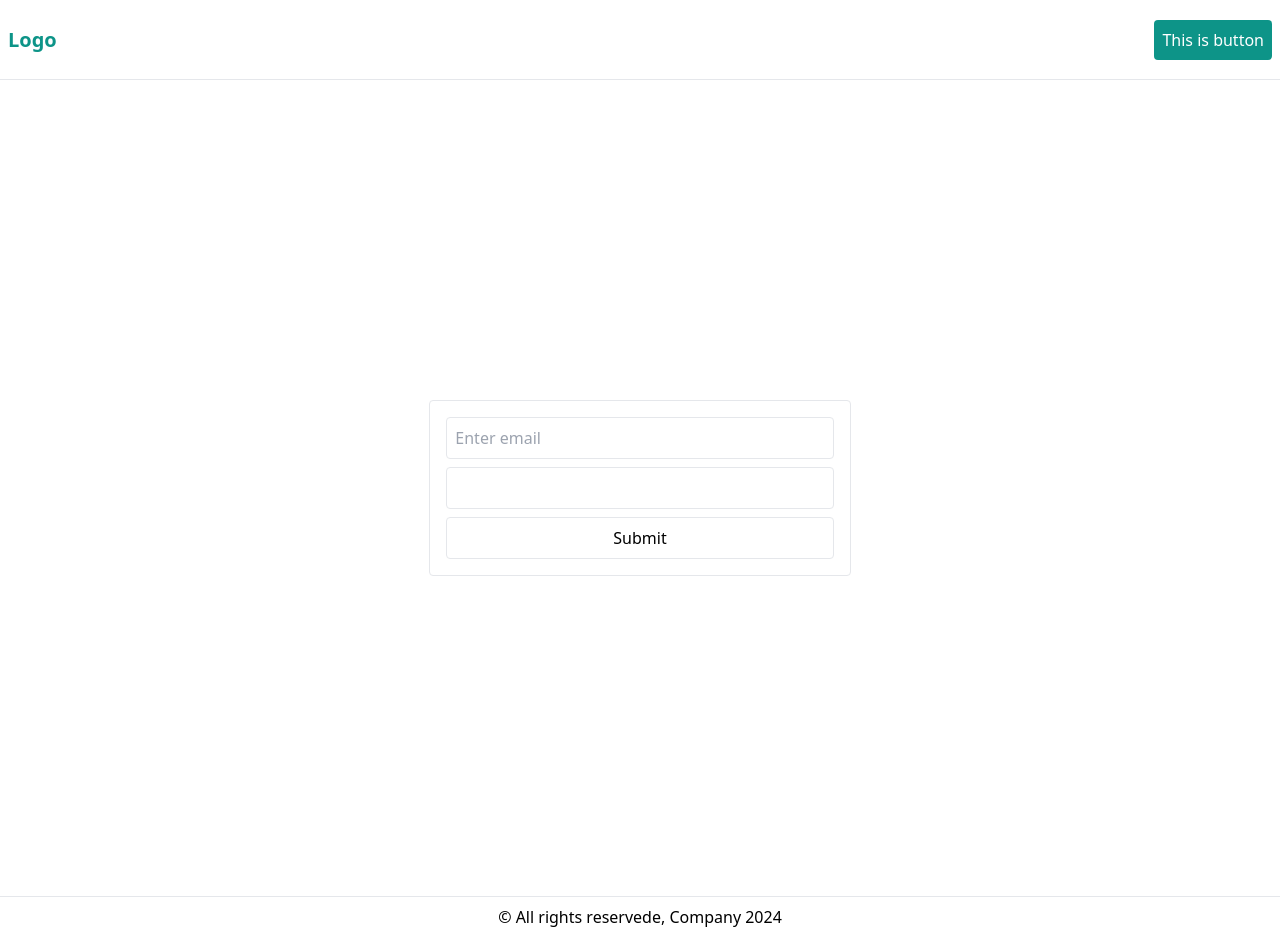
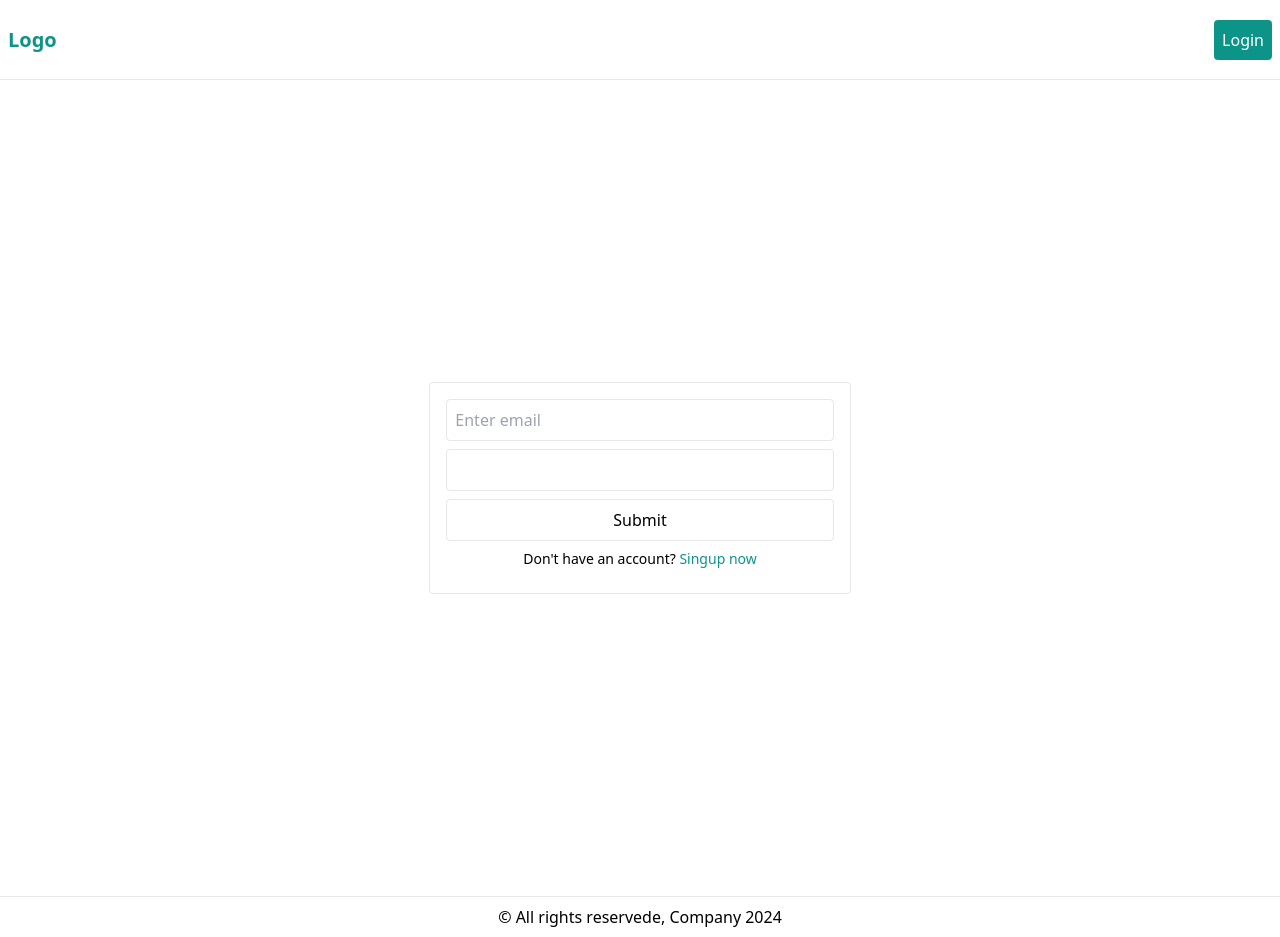
Before and after one commit to ashsajal1/react-tsx-tailwind-template, a React (Vite) app: page /login in a window 1280 px wide. Built offline with nearby package versions, Linux system fonts and the light colour scheme.

Commit message:
edit navbar

```diff
--- a/src/components/partials/navbar.tsx
+++ b/src/components/partials/navbar.tsx
@@ -1,11 +1,12 @@
+import { Link } from "react-router-dom";
 import Button from "../ui/button";
 
 export default function Navbar() {
   return (
     <nav className="flex items-center justify-between p-2 h-[80px] border-b">
-        <div className="text-xl font-bold text-primary">Logo</div>
+        <Link to='/' className="text-xl font-bold text-primary">Logo</Link>
         <div>
-            <Button>This is button</Button>
+            <Button>Login</Button>
         </div>
     </nav>
   )
--- a/src/pages/login.tsx
+++ b/src/pages/login.tsx
@@ -2,6 +2,7 @@ import { useForm, SubmitHandler } from "react-hook-form";
 import { zodResolver } from '@hookform/resolvers/zod';
 import { z } from 'zod';
 import InputField from "../components/ui/input-field";
+import { Link } from "react-router-dom";
 
 const schema = z.object({
     email: z.string().email(),
@@ -32,6 +33,8 @@ export default function Login() {
                 {errors.password && <span>Password must be between 6 and 20 characters</span>}
 
                 <InputField className="mt-2 w-full" type="submit" />
+
+                <p className="text-sm p-2">Don't have an account? <Link className="text-primary" to='/signup'>Singup now</Link></p>
             </div>
         </form>
     );
--- a/src/pages/signup.tsx
+++ b/src/pages/signup.tsx
@@ -2,6 +2,7 @@ import { useForm, SubmitHandler } from "react-hook-form";
 import { zodResolver } from '@hookform/resolvers/zod';
 import { z } from 'zod';
 import InputField from "../components/ui/input-field";
+import { Link } from "react-router-dom";
 
 const schema = z.object({
     email: z.string().email().nonempty("Email is required"),
@@ -38,6 +39,8 @@ export default function Signup() {
                 {errors.confirmPassword && <span>{errors.confirmPassword.message}</span>}
 
                 <InputField className="mt-2 w-full" type="submit" />
+
+                <p className="text-sm p-2">Already have an account? <Link className="text-primary" to='/login'>Login now</Link></p>
             </div>
         </form>
     );
```
Also changed, not shown: src/components/ui/button.tsx (+4 -4 lines).
